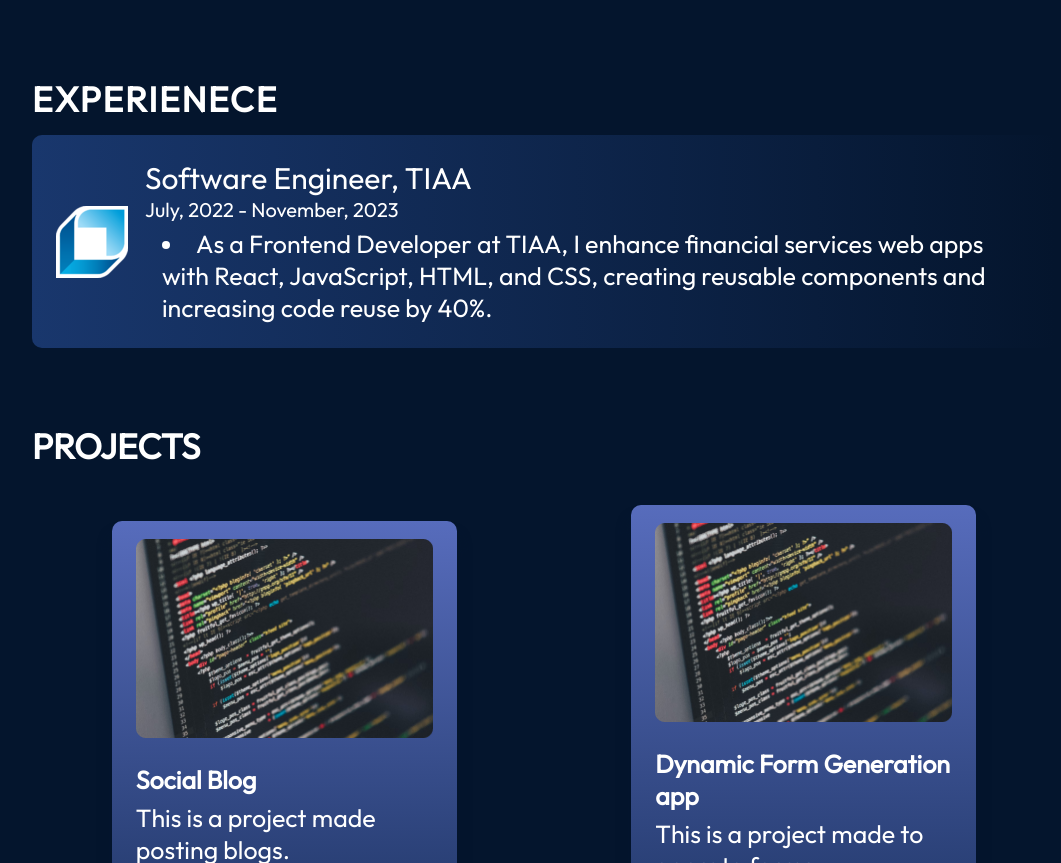
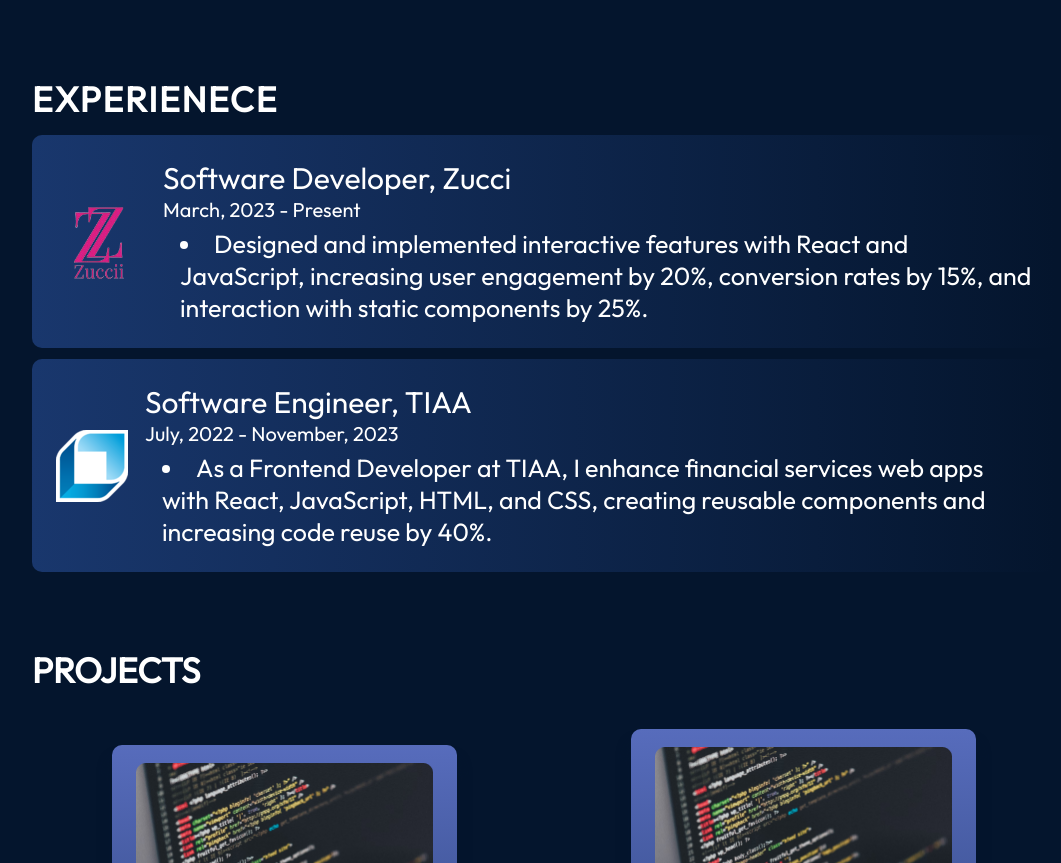
Before and after one commit to Apurwa-Rokade/porfolio, a React (Vite) app: page / in a window 1280 px wide. Shown: the part 1384-2247 px from the top of the page, without its empty margins (96-1157 px from the left). Built offline with nearby package versions, Linux system fonts and the light colour scheme.

Commit message:
added experinece

```diff
--- a/src/components/Experience/Experience.module.css
+++ b/src/components/Experience/Experience.module.css
@@ -7,6 +7,9 @@
 }
 .content{
   margin-top :14px;
+  display: flex;
+  flex-direction: column;
+  gap:11px;
 }
 
 .history {
--- a/src/components/Hero/Hero.module.css
+++ b/src/components/Hero/Hero.module.css
@@ -22,7 +22,7 @@
   font-weight: 900;
   margin-bottom :33px;
   font-family: var(--font-roboto);
-  text-align: center;
+
   /* background:linear-gradient(90deg, rgba(255,255,255,1) 70% ,
   rgba(255,255,255,0)) 120%;
    -webkit-text-fill-color :transparent;
@@ -116,10 +116,11 @@ z-index:0 ;
 @media screen and (max-width:830px){
   .container{
       flex-direction: column-reverse;
-      margin-top: 11px;
+      margin-top :-10px;
   }
   .content{
     align-items:center;
+    margin-top:32px;
   }
   .contactbtn{
 
@@ -145,4 +146,7 @@ z-index:0 ;
   .btncontainer {
       flex-direction: column;
   }
+  .title{
+    text-align: center;
+  }
 }
--- a/src/data/history.json
+++ b/src/data/history.json
@@ -1,4 +1,12 @@
 [
+  {
+    "role": "Software Developer",
+    "organisation": "Zucci",
+    "startDate": "March, 2023",
+    "endDate": "Present",
+    "experiences": ["Designed and implemented interactive features with React and JavaScript, increasing user engagement by 20%, conversion rates by 15%, and interaction with static components by 25%."],
+    "imageSrc": "history/zucci_logo.png"
+  },
   {
     "role": "Software Engineer",
     "organisation": "TIAA",
```
Also changed, not shown: public/assets/history/zucci_logo.png (added).
